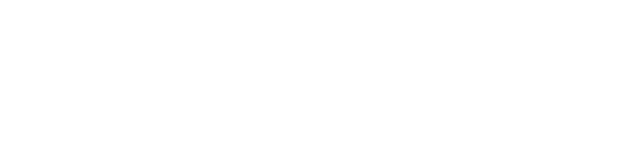
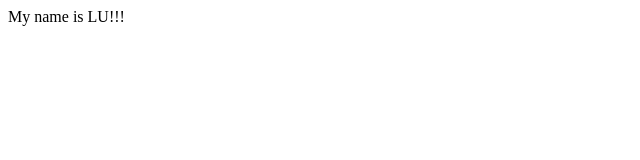
Before and after one commit to Luvega1/firstproject, a plain HTML site: page index.html in a window 1280 px wide. Shown: the whole page, without its empty margins (0-640 px from the left). Drawn offline with Linux system fonts and the light colour scheme.

Commit message:
added my name

```diff
--- a/index.html
+++ b/index.html
@@ -7,6 +7,6 @@
     <title>Document</title>
 </head>
 <body>
-
+    My name is LU!!!
 </body>
 </html>
```
Also changed, not shown: about.html (deleted).
